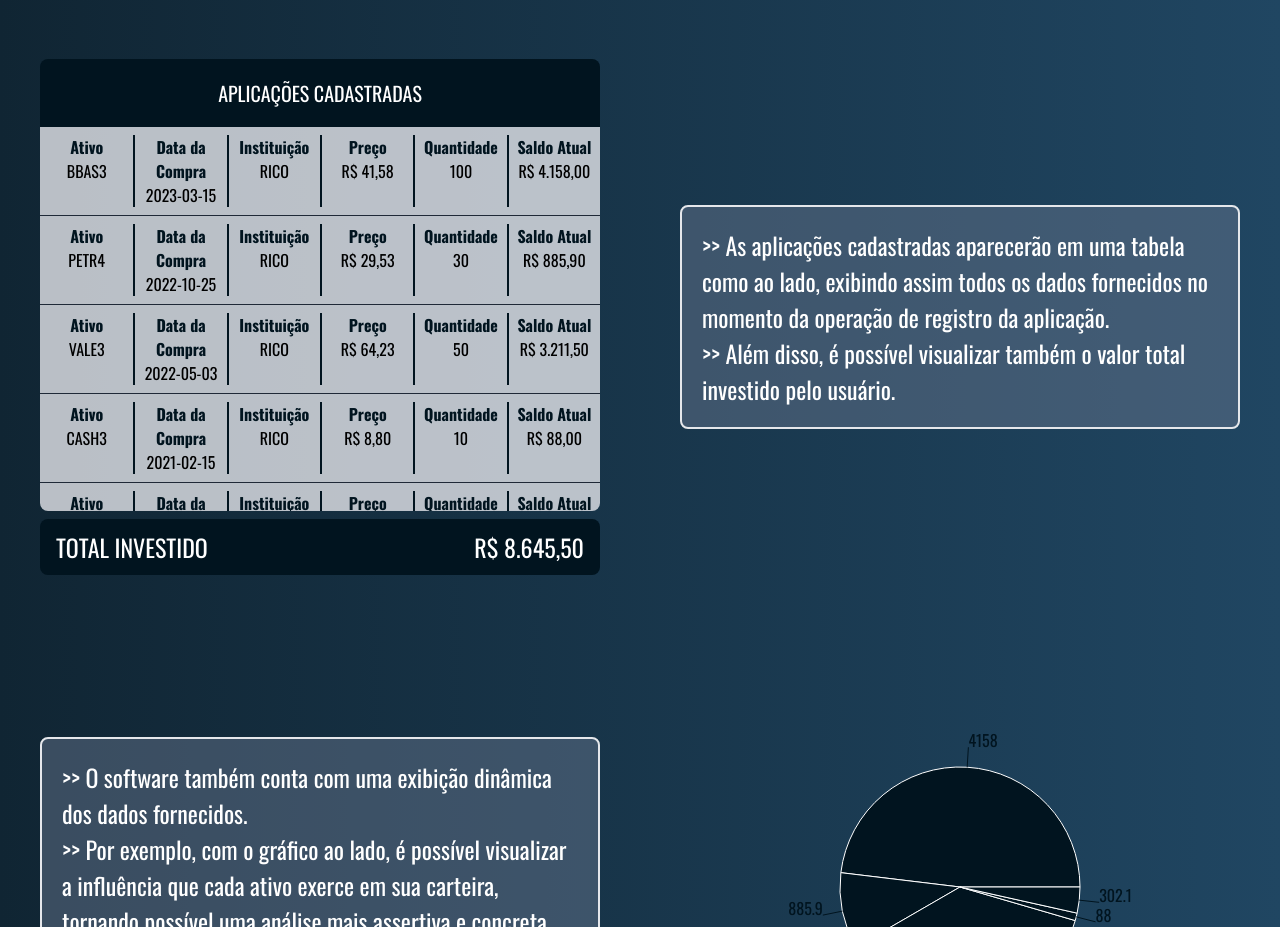
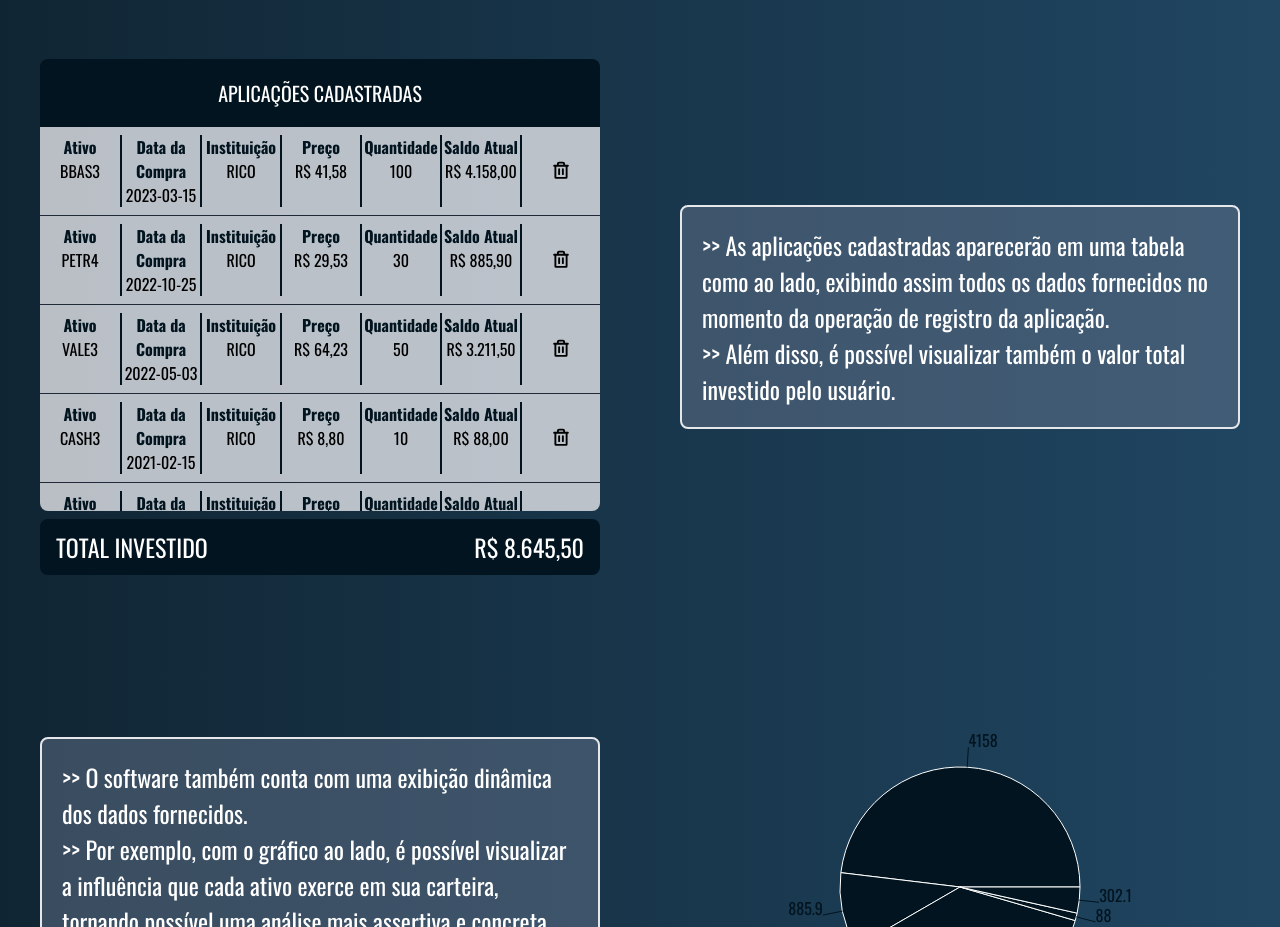
Before and after one commit to ViniciusCNB/manfin-wallet, a React (Vite) app in the folder web/: page / in a window 1280 px wide. Shown: the part 1100-2027 px from the top of the page. Built offline with nearby package versions, Linux system fonts and the light colour scheme.

Commit message:
Adicionando um botão para deletar ação no portfólio

```diff
--- /dev/null
+++ b/web/src/components/Portfolio/DeleteStockModal.tsx
@@ -0,0 +1,42 @@
+import * as Dialog from "@radix-ui/react-dialog"
+import axios from "axios"
+
+interface DeleteStockModalProps {
+  codigo: string
+}
+
+const DeleteStockModal = (props: DeleteStockModalProps) => {
+  const handleClick = async () => {
+    await axios
+      .delete(`http://localhost:8000/acao/${props.codigo}`)
+      .then(() => window.location.reload())
+  }
+
+  return (
+    <>
+      <Dialog.Portal>
+        <Dialog.Overlay className="bg-black/60 inset-0 fixed" />
+
+        <Dialog.Content className="fixed bg-[#194762]/90 py-8 px-10 text-white top-1/2 left-1/2 -translate-x-1/2 -translate-y-1/2 rounded-lg w-[30rem] h-[15rem] shadow-lg shadow-black/25">
+          <Dialog.Title className="bg-[#01141f] rounded-lg uppercase py-4 text-2xl text-center font-extrabold mb-14 shadow-lg shadow-black/25">
+            Deletar {props.codigo}?
+          </Dialog.Title>
+          <div className="grid grid-cols-2 gap-5">
+            <button
+              className="rounded bg-red-500 mt-3 py-2 px-3 text-white hover:bg-red-700 font-bold text-lg uppercase"
+              onClick={handleClick}
+            >
+              Deletar
+            </button>
+
+            <Dialog.Close className="rounded bg-gray-800 mt-3 py-2 px-3 text-white hover:bg-slate-600 font-bold text-lg uppercase">
+              Cancelar
+            </Dialog.Close>
+          </div>
+        </Dialog.Content>
+      </Dialog.Portal>
+    </>
+  )
+}
+
+export default DeleteStockModal
--- a/web/src/components/Portfolio/StockCard.tsx
+++ b/web/src/components/Portfolio/StockCard.tsx
@@ -1,3 +1,8 @@
+import * as Dialog from "@radix-ui/react-dialog"
+import { useState } from "react"
+import DeleteStockModal from "./DeleteStockModal"
+import { Trash } from "@phosphor-icons/react"
+
 interface StockCardProps {
   codigo: string
   instituicao: string
@@ -8,9 +13,11 @@ interface StockCardProps {
 }
 
 const StockCard = (props: StockCardProps) => {
+  const [open, setOpen] = useState(false)
+
   return (
     <>
-      <div className="w-full grid grid-cols-6 py-2 text-center divide-x-2 divide-[#01141f]">
+      <div className="w-full grid grid-cols-7 py-2 text-center divide-x-2 divide-[#01141f]">
         <div className="flex justify-center">
           <p>
             <span className="font-bold text-[#01141f]">Ativo</span> <br />
@@ -52,6 +59,15 @@ const StockCard = (props: StockCardProps) => {
             })}
           </p>
         </div>
+        <div className="flex justify-center items-center">
+          <Dialog.Root open={open} onOpenChange={setOpen}>
+            <Dialog.Trigger className="hover:bg-gray-400 p-3 rounded-[50%]">
+              <Trash size={20} weight="bold" />
+            </Dialog.Trigger>
+
+            <DeleteStockModal codigo={props.codigo} />
+          </Dialog.Root>
+        </div>
       </div>
     </>
   )
```
